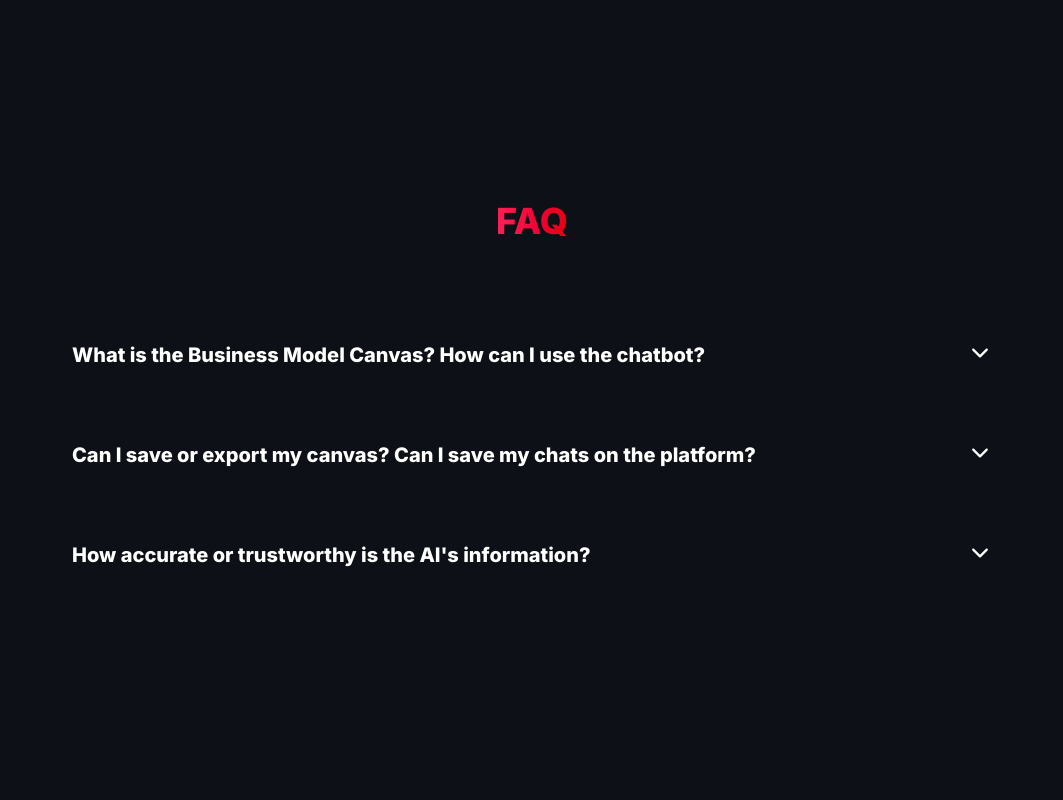
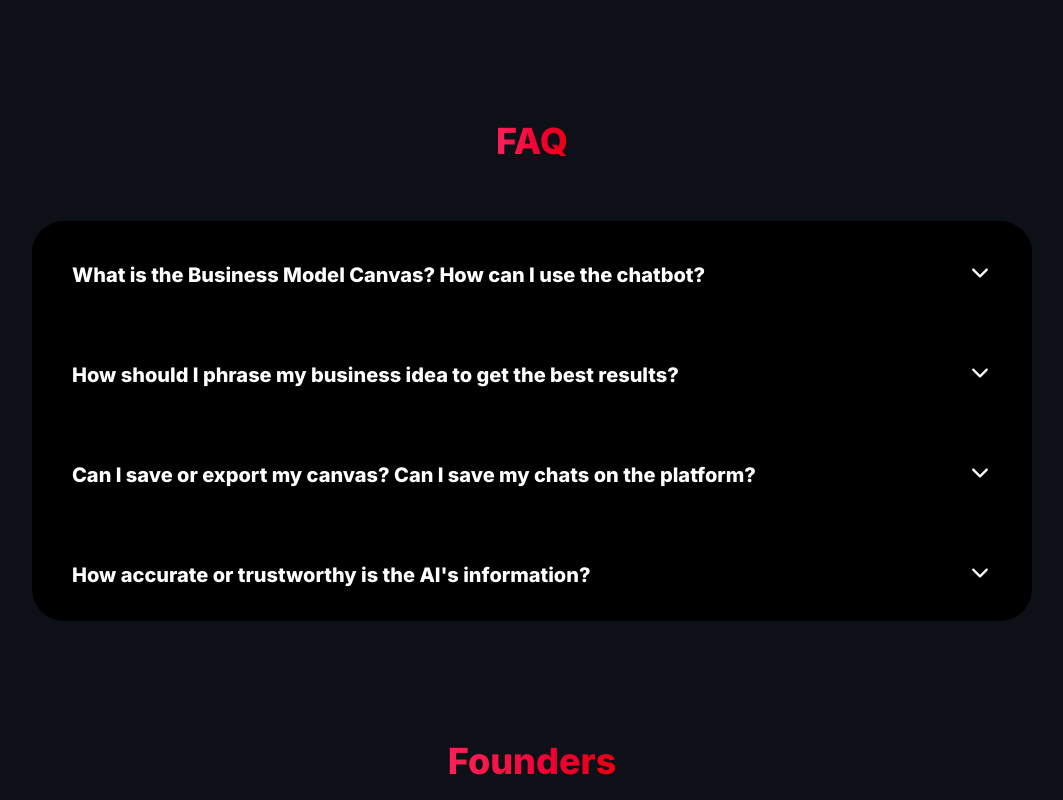
Before and after one commit to DilverSingh23/foundervision, a Next.js app: page / in a window 1280 px wide. Shown: the part 2860-3660 px from the top of the page, without its empty margins (108-1171 px from the left). Built offline with nearby package versions, Linux system fonts and the light colour scheme.

Commit message:
import useInView hook for homepage animations

```diff
--- a/components/faq.js
+++ b/components/faq.js
@@ -1,33 +1,42 @@
 import React from "react";
 import Question from "./question";
+import { useInView } from "react-intersection-observer";
 
 const faq = () => {
+    const { ref: title, inView: titleInView} = useInView({triggerOnce: true});
+    const { ref: questions, inView: questionsInView} = useInView({triggerOnce: true});
     const question1 = "What is the Business Model Canvas? How can I use the chatbot?"
     const answer1 =
-    `The Business Model Canvas is an AI powered tool that outlines 11 essential components to assist a startup with planning.
-    The best part about this platform is that you don't need any experience or background to use it.
-    Our tool is designed for first-time founders and experienced startups as well. The best way to utilize our platform is to
-    create a detailed and coherent prompt that lists your business plan entirely because at the end of day the best way our AI
-    tool can help you is if we know the key details of what you're planning and based on that we will create a step by step with simple explanations and suggestions.
-    The more detailed you are the more helpful the platform can be, if you don't give it enough detail then it will fill out the components on its own.`
+    `The Business Model Canvas is an AI powered tool that helps startups plan and visualize their business by outlining 11 essential components.
+    The best part? You don't need any prior experience or business background to use it. Our platform is designed for both first-time founders and experienced entrepreneurs.
+    The best way to utilize our platform is to create a detailed and coherent prompt that lists your business plan entirely, the more context you give, the more tailored and impactful your
+    AI-generated Business Model Canvas will be. If you aren't able to provide enough detail, the canvas will fill out details that are relevant to your startup to assist you further.`
 
-    const question2 = "Can I save or export my canvas? Can I save my chats on the platform?"
-    const answer2 = `Yes, our platform allows you to download the canvas as a PDF which allows you to share your specifically generated model to others.
-    In terms of progress, you will be able to input your details and get a model but after that if you want to add to your description you can start a new conversation.
-    Remember that only up to 5 conversations will be saved. `
+    const question2 = "How should I phrase my business idea to get the best results?"
+    const answer2 =
+    `Our chatbot performs the best when your prompt is specific and detail oriented. Include key aspects of your startup such as industry, target location, available budget,
+    service type like in house service or to go shops, and customer type like business to business or business to consumer. An example can be: “I want to open a thrift store
+    targeting Gen Z consumers in Detroit. I have a $20,000 budget, plan to source inventory locally, and will promote the business through social media and pop-up shops.
+    Can you help me identify potential key partners and provide a breakdown of what my business model can look like?”`
 
-    const question3 = "How accurate or trustworthy is the AI's information? "
-    const answer3 = `Our platform will output information based on best business practices and real startup data, but users should review the information
-    and fix anything that the business canvas got wrong due to a limit of details in the prompt. It is incredibly trustworthy as your information will stay confidential to you
-    and since the conversations will not be saved after each session, you can trust that your information will not be saved and shared.`
+    const question3 = "Can I save or export my canvas? Can I save my chats on the platform?"
+    const answer3 =
+    `Yes! You can download your completed canvas as a PDF, making it easy to share your personalized model with others. While you are able to revisit your generated canvas,
+    you are only limited to 1 conversation per chat, and a total of 5 chats that will be saved to your dashboard. You can start a new conversation to modify or expand your initial canvas.`
+
+    const question4 = "How accurate or trustworthy is the AI's information? "
+    const answer4 = `Our platform will output information based on best business practices and real startup data. However, it's important that users review and adjust their
+    results to match specific business needs. Your information will always remain confidential and because conversations are not saved permanently you will be able to avoid any concerns
+    of your startup ideas being shared publicly. Privacy and data security is extremely important to us, which is why we can guarantee your safety while using our platform.`
 
     return (
-        <div className="flex flex-col font-inter justify-center items-center mt-50 gap-y-15">
-            <h1 className="bg-gradient-to-r bg-clip-text text-transparent from-rose-500 to-red-600 text-4xl font-extrabold">FAQ</h1>
-            <div className="flex flex-col h-fit w-250">
+        <div className="flex flex-col font-inter justify-center items-center mt-30 gap-y-15">
+            <h1 className={`bg-gradient-to-r bg-clip-text text-transparent from-rose-500 to-red-600 text-4xl font-extrabold transition-opacity duration-1000 ${titleInView ? "opacity-100" : "opacity-0"}`} ref={title}>FAQ</h1>
+            <div className={`flex flex-col h-fit w-250 bg-black rounded-4xl transition-all duration-800 ${questionsInView ? "translate-y-0 opacity-100" : "translate-y-75 opacity-0"}`} ref={questions}>
                 <Question question={question1} answer={answer1} />
                 <Question question={question2} answer={answer2} />
                 <Question question={question3} answer={answer3} />
+                <Question question={question4} answer={answer4} />
             </div>
         </div>
     )
--- a/components/foundercard.js
+++ b/components/foundercard.js
@@ -1,8 +1,10 @@
 import React from "react";
+import { useInView } from "react-intersection-observer";
 
-const founderCard = ({ name, imgSrc }) => {
+const founderCard = ({ name, imgSrc, direction }) => {
+    const { ref: card, inView: cardInView } = useInView({triggerOnce: true});
     return (
-        <div className="flex flex-col items-center w-75 h-100 border-2 border-red-500 bg-gradient-to-b from-rose-500 to-red-600 rounded-4xl gap-5">
+        <div className={`flex flex-col items-center w-75 h-100 border-2 border-red-500 bg-gradient-to-b from-rose-500 to-red-600 rounded-4xl gap-5 opacity-0 transition-all duration-2500 ${cardInView ? "translate-x-0 opacity-100" : direction}`} ref={card}>
             <img src={imgSrc} alt = "Founder Image" className="w-45 h-45 rounded-[10rem] mt-5 border-2 border-white" />
             <h1 className="font-extrabold text-3xl">{name}</h1>
             <p className="font-extralight w-50 text-center">Student at Macaulay Honors College @ Queens College</p>
--- a/components/founders.js
+++ b/components/founders.js
@@ -1,16 +1,19 @@
-import React from "react";
+import React, { useEffect, useState } from "react";
 import FounderCard from "./foundercard";
+import { useInView } from "react-intersection-observer";
 
 const founders = () => {
+    const { ref: title, inView: titleInView } = useInView({triggerOnce: true});
+    const { ref: paragraph, inView: paragraphInView } = useInView({triggerOnce: true});
 
     return (
-        <div className="flex flex-col text-white font-inter justify-center items-center mt-50 gap-y-15">
-            <h1 className="bg-gradient-to-r bg-clip-text text-transparent from-rose-500 to-red-600 text-4xl font-extrabold">Founders</h1>
-            <div className="flex justify-center items-center gap-35">
-                <FounderCard name={"Dilver Singh"} imgSrc={"founder-1.jpeg"}/>
-                <FounderCard name={"Piyas Baidya"} imgSrc={"founder-2.jpeg"}/>
+        <div className="flex flex-col text-white font-inter justify-center items-center mt-30 gap-y-15">
+            <h1 className={`bg-gradient-to-r bg-clip-text text-transparent from-rose-500 to-red-600 text-4xl font-extrabold transition-opacity duration-1000 ${titleInView ? "opacity-100" : "opacity-0"}`} ref={title}>Founders</h1>
+            <div className="flex justify-center items-center gap-35 w-screen">
+                <FounderCard name={"Dilver Singh"} imgSrc={"founder-1.jpeg"} direction={"-translate-x-full"}/>
+                <FounderCard name={"Piyas Baidya"} imgSrc={"founder-2.jpeg"} direction={"translate-x-full"}/>
             </div>
-            <div className="flex flex-col gap-10">
+            <div className={`flex flex-col gap-10 transition-opacity duration-1000 ${paragraphInView ? "opacity-100" : "opacity-0"}`} ref={paragraph}>
                 <p className="w-220 text-center font-extralight text-gray-300">We designed this AI-powered tool to help startups craft clear, actionable plans without the typical frustrations of early-stage business planning. Instead of running into a roadblock of uncertainty, founders can leverage our platform to kickstart their strategy with confidence and clarity.</p>
                 <p className="w-220 text-center font-extralight text-gray-300">Our mission is to shape the future of entrepreneurship, one canvas at a time, leaving a lasting impact on the world.</p>
             </div>
--- a/components/guide.js
+++ b/components/guide.js
@@ -1,35 +1,40 @@
 import React from "react";
+import { useInView } from "react-intersection-observer";
 
 const guide = () => {
+    const { ref: title, inView: titleInView } = useInView({triggerOnce: true});
+    const { ref: guide1, inView: guide1InView } = useInView({triggerOnce: true});
+    const { ref: guide2, inView: guide2InView } = useInView({triggerOnce: true});
+    const { ref: guide3, inView: guide3InView } = useInView({triggerOnce: true});
     return (
         <div className="flex flex-col font-inter justify-center items-center mt-20">
-            <h1 className="bg-gradient-to-r bg-clip-text text-transparent from-rose-500 to-red-600 text-4xl font-extrabold">Guide</h1>
+            <h1 className={`bg-gradient-to-r bg-clip-text text-transparent from-rose-500 to-red-600 text-4xl font-extrabold transition-all duration-1000 ${titleInView ? "opacity-100" : "opacity-0"}`} ref={title}>Guide</h1>
             <div className="flex flex-row gap-10 justify-center items-center mt-15 w-fit">
-                <div className="flex flex-col gap-5 border-l-3 pl-3 border-red-500">
+                <div className={`flex flex-col gap-5 border-l-3 pl-3 border-red-500 transition-all duration-800 ${guide1InView ? "opacity-100 translate-x-0" : "opacity-0 -translate-x-full"}`} ref={guide1}>
                     <h1 className="text-white text-4xl font-extrabold">Enter Your Startup Idea</h1>
                     <p className="text-gray-300 text-lg font-normal w-150">For the best results, describe your business idea clearly in 1-2 sentences.
                     Include the product or service, target audience, and what makes it unique or valuable — the more specific and practical your idea, the more tailored and insightful the
                     AI-generated canvas will be.
                     </p>
                 </div>
-                <img src="guide-image1.png" alt="Example Prompt" className="self-center justify-self-center w-170 rounded-4xl"/>
+                <img src="guide-image1.png" alt="Example Prompt" className={`self-center justify-self-center w-170 rounded-4xl transition-all duration-800  ${guide1InView ? "opacity-100 translate-x-0" : "opacity-0 translate-x-full"}`}/>
             </div>
             <div className="flex flex-row gap-10 justify-center items-center mt-40 w-fit">
-                <img src="guide-image2.png" alt="View Canvas Image" className="self-center justify-self-center w-170 rounded-4xl"/>
-                <div className="flex flex-col gap-5 border-r-3 pr-3 border-red-500">
+                <img src="guide-image2.png" alt="View Canvas Image" className={`self-center justify-self-center w-170 rounded-4xl transition-all duration-800  ${guide2InView ? "opacity-100 translate-x-0" : "opacity-0 -translate-x-full"}`}/>
+                <div className={`flex flex-col gap-5 border-r-3 pr-3 border-red-500 transition-all duration-800  ${guide2InView ? "opacity-100 translate-x-0" : "opacity-0 translate-x-full"}`}ref={guide2}>
                     <h1 className="text-white text-4xl font-extrabold">View Your Business Canvas</h1>
                     <p className="text-gray-300 text-lg font-normal w-150">Once FounderAI generates your canvas, your chat will be saved to the dashboard. You can view or download your business model by clicking the 'View/Download' button.
                     </p>
                 </div>
             </div>
             <div className="flex flex-row gap-10 justify-center items-center mt-40 w-fit">
-                <div className="flex flex-col gap-5 border-l-3 pl-3 border-red-500">
+                <div className={`flex flex-col gap-5 border-l-3 pl-3 border-red-500 transition-all duration-800  ${guide3InView ? "opacity-100 translate-x-0" : "opacity-0 -translate-x-full"}`}ref={guide3}>
                     <h1 className="text-white text-4xl font-extrabold">Download Your Business Canvas</h1>
                     <p className="text-gray-300 text-lg font-normal w-150">After viewing your canvas, scroll to the bottom and click the download button
                     to export your business model as a PDF.
                     </p>
                 </div>
-                <img src="guide-image3.png" alt="Download Button Image" className="self-center justify-self-center w-170 rounded-4xl"/>
+                <img src="guide-image3.png" alt="Download Button Image" className={`self-center justify-self-center w-170 rounded-4xl transition-all duration-800  ${guide3InView ? "opacity-100 translate-x-0" : "opacity-0 translate-x-full"}`}/>
             </div>
         </div>
 )}
--- a/package.json
+++ b/package.json
@@ -23,6 +23,7 @@
     "react": "^19.0.0",
     "react-dom": "^19.0.0",
     "react-icons": "^5.5.0",
+    "react-intersection-observer": "^9.16.0",
     "tailwind-merge": "^3.3.0"
   },
   "devDependencies": {
```
Also changed, not shown: public/guide-image2.png, 1 other file (tests, documents, lock files or other folders).
